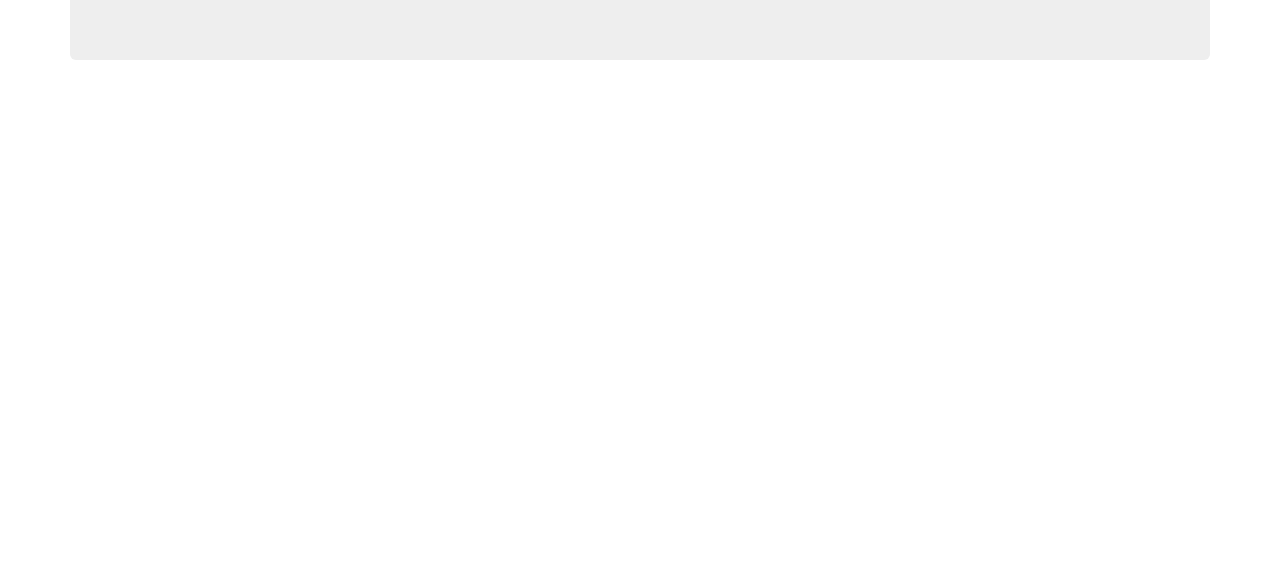
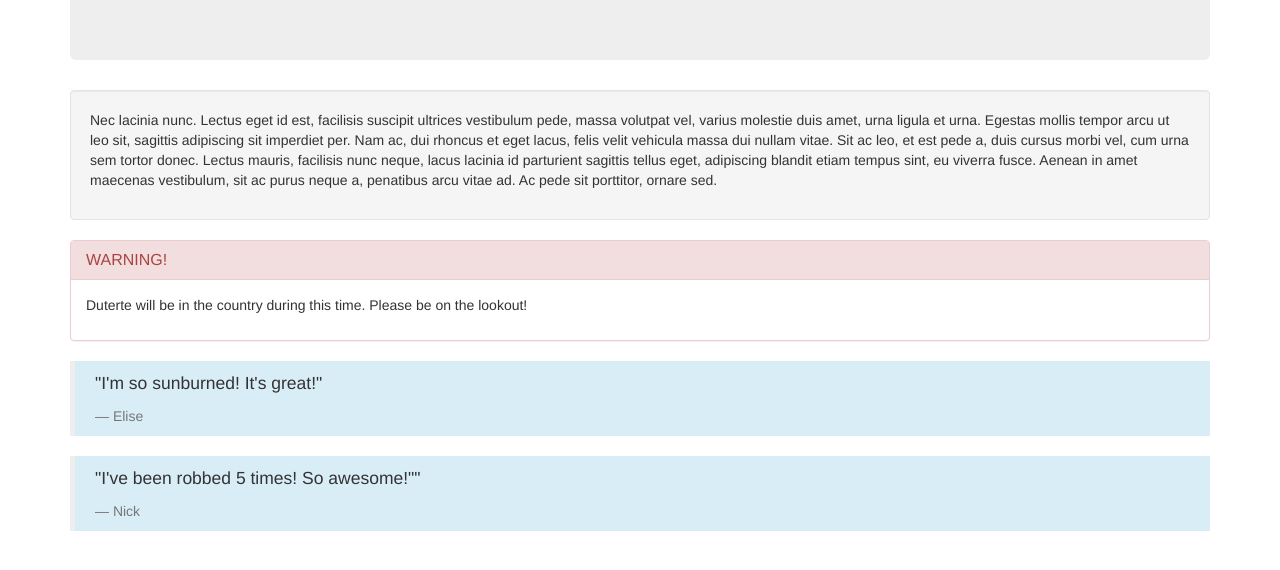
Before and after one commit to NMead93/filipino-vacation, a plain HTML site: page index.html in a window 1280 px wide. Shown: the part 210-780 px from the top of the page. Drawn offline with Linux system fonts and the light colour scheme.

Commit message:
Add well class to the first paragh, add warning panel as second paragraph

```diff
--- a/index.html
+++ b/index.html
@@ -7,12 +7,37 @@
   </head>
   <body>
     <div class="container">
+
       <div class="jumbotron">
         <h1>Welcome to Phillippines!</h1>
         <p>
           Do you like long walks on the beach for half the price? Are you a cheapo? Then we have found the place for you!
         </p>
       </div>
+
+      <div class="well">
+        <p>Nec lacinia nunc. Lectus eget id est, facilisis suscipit ultrices vestibulum pede, massa volutpat vel, varius molestie duis amet, urna ligula et urna. Egestas mollis tempor arcu ut leo sit, sagittis adipiscing sit imperdiet per. Nam ac, dui rhoncus et eget lacus, felis velit vehicula massa dui nullam vitae. Sit ac leo, et est pede a, duis cursus morbi vel, cum urna sem tortor donec. Lectus mauris, facilisis nunc neque, lacus lacinia id parturient sagittis tellus eget, adipiscing blandit etiam tempus sint, eu viverra fusce. Aenean in amet maecenas vestibulum, sit ac purus neque a, penatibus arcu vitae ad. Ac pede sit porttitor, ornare sed.</p>
+      </div>
+
+      <div class="panel panel-danger">
+        <div class="panel-heading">
+          <h2 class="panel-title">WARNING!</h2>
+        </div>
+        <div class="panel-body">
+          <p>Duterte will be in the country during this time. Please be on the lookout!</p>
+        </div>
+      </div>
+
+      <blockquote class="bg-info">
+        <p>"I'm so sunburned! It's great!"</p>
+        <footer>Elise</footer>
+      </blockquote>
+
+      <blockquote class="bg-info">
+        <p>"I've been robbed 5 times! So awesome!""</p>
+        <footer>Nick</footer>
+      </blockquote>
+
     </div>
   </body>
 </html>
```
